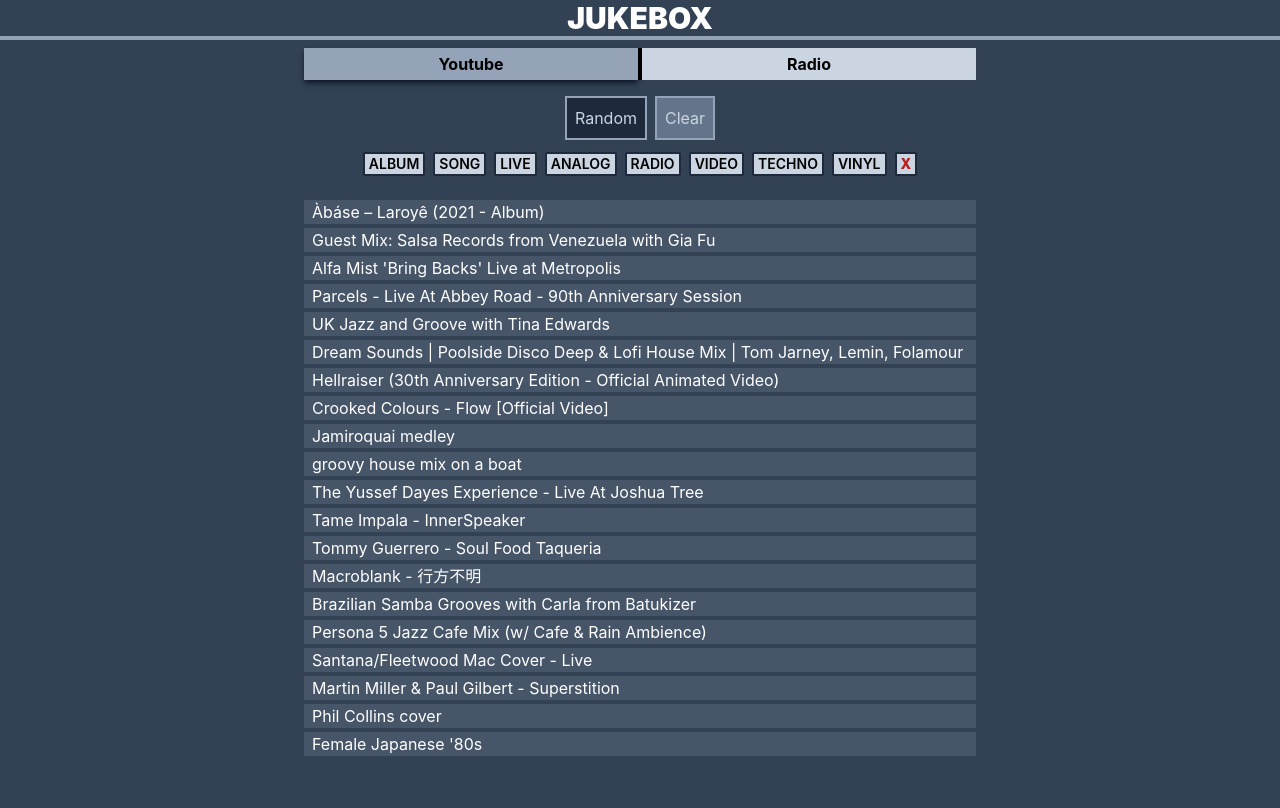
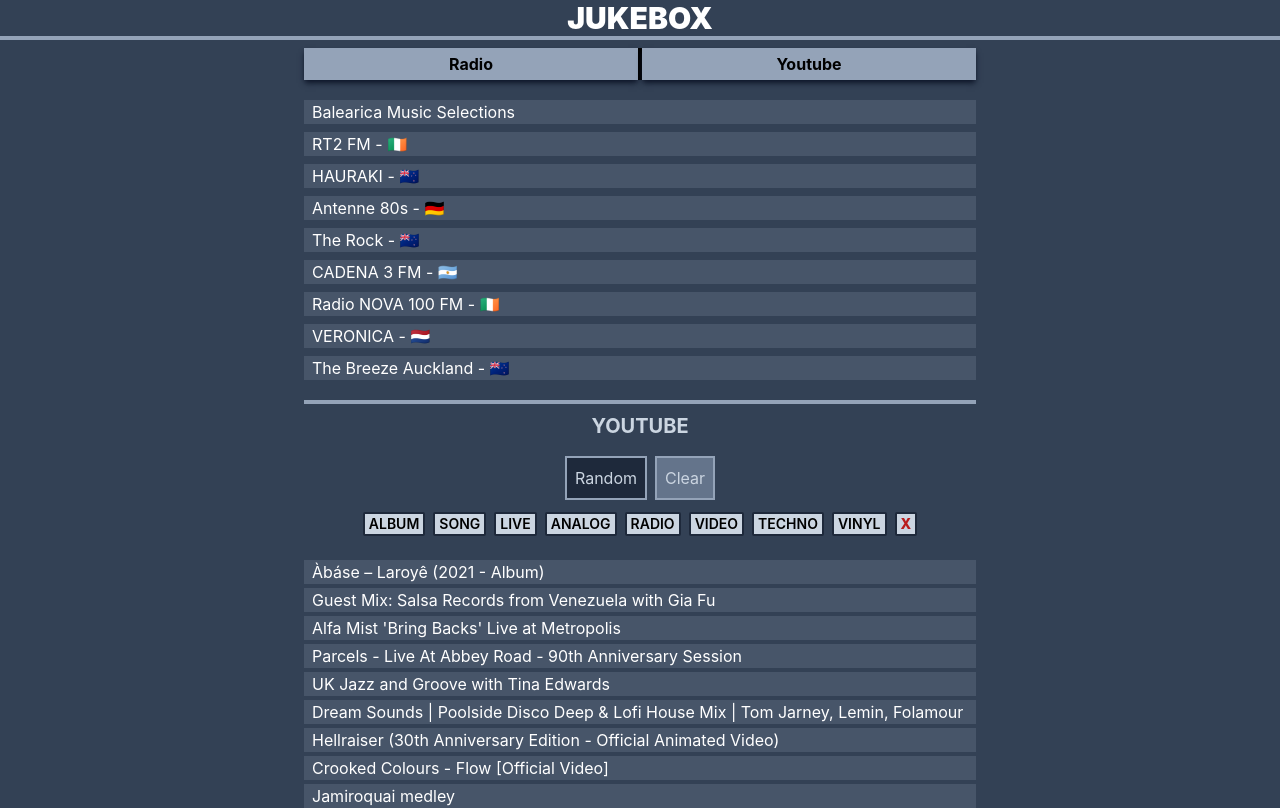
Before and after one commit to leog91/leog, a Next.js app: page /jukebox in a window 1280 px wide. Shown: the top 808 px of the page. Built offline with nearby package versions, Linux system fonts and the light colour scheme.

Commit message:
jukebox > radioList update, scroll to view

```diff
--- a/pages/jukebox.js
+++ b/pages/jukebox.js
@@ -136,9 +136,38 @@
     src: ["https://control.streaming-pro.com:8040/live.mp3"],
   },
   {
-    name: "RT2 FM",
+    name: "RT2 FM - 🇮🇪",
+    src: ["https://www.liveradio.es/http://icecast.rte.ie/ie2fm"],
+  },
+  {
+    name: "HAURAKI - 🇳🇿",
+    src: ["https://ais-nzme.streamguys1.com/nz_009_aac"],
+  },
+  {
+    name: "Antenne 80s - 🇩🇪",
+    src: ["http://s6-webradio.antenne.de/80er-kulthits"],
+  },
+  {
+    name: "The Rock - 🇳🇿",
+    src: ["https://tunein-icecast.mediaworks.nz/rock_128kbps"],
+  },
 
-    src: ["https://www.liveradio.es/http://icecast.rte.ie/ie2fm"],
+  {
+    name: "CADENA 3 FM - 🇦🇷",
+    src: ["https://26373.live.streamtheworld.com/CADENA3.mp3"],
+  },
+  {
+    name: "Radio NOVA 100 FM - 🇮🇪",
+    src: ["https://stream.audioxi.com/NOVA"],
+  },
+
+  {
+    name: "VERONICA - 🇳🇱",
+    src: ["https://22543.live.streamtheworld.com/VERONICA.mp3"],
+  },
+  {
+    name: "The Breeze Auckland - 🇳🇿",
+    src: ["http://tunein-icecast.mediaworks.nz/breeze_128kbps"],
   },
 ];
 
@@ -229,6 +258,7 @@
     //random with filter
 
     setSelected(filteredList()[random]);
+    playerRef.current.scrollIntoView();
   };
 
   const addFilter = (tag) => {
@@ -342,7 +372,7 @@
 };
 function Jukebox() {
   const [youtube, setYoutube] = useState(true);
-  const [radio, setRadio] = useState(false);
+  const [radio, setRadio] = useState(true);
 
   return (
     <div className="h-screen bg-slate-700">
@@ -352,7 +382,19 @@
         </p>
 
         <div className="  mb-10 flex w-screen max-w-2xl flex-col items-center ">
-          <div className="mb-2 flex w-full justify-evenly text-center">
+          <div className="mb-4 flex w-full justify-evenly text-center">
+            <button
+              onClick={() => setRadio(!radio)}
+              className={`w-1/2  ${
+                radio
+                  ? "bg-slate-400 shadow-md shadow-slate-900"
+                  : "bg-slate-300"
+              } py-1 px-6 font-bold text-black`}
+            >
+              Radio
+            </button>
+            <div className="w-1 bg-black"></div>
+
             <button
               onClick={() => setYoutube(!youtube)}
               className={`w-1/2  ${
@@ -363,30 +405,22 @@
             >
               Youtube
             </button>
-            <div className="w-1 bg-black"></div>
-            <button
-              onClick={() => setRadio(!radio)}
-              className={`w-1/2  ${
-                radio
-                  ? "bg-slate-400 shadow-md shadow-slate-900"
-                  : "bg-slate-300"
-              } py-1 px-6 font-bold text-black`}
-            >
-              Radio
-            </button>
           </div>
 
-          {youtube && <Youtube />}
+          {radio && <Radio />}
+
           {youtube && radio && (
             <div
-              className=" w-full  border-t-4
+              className=" mt-4 w-full border-t-4
               border-t-slate-400 py-2   text-center text-xl  font-bold text-slate-300
             "
             >
-              RADIO
+              YOUTUBE
             </div>
           )}
-          {radio && <Radio />}
+
+          {youtube && <Youtube />}
+
           {/* <div>contact form</div> */}
         </div>
       </div>
```
